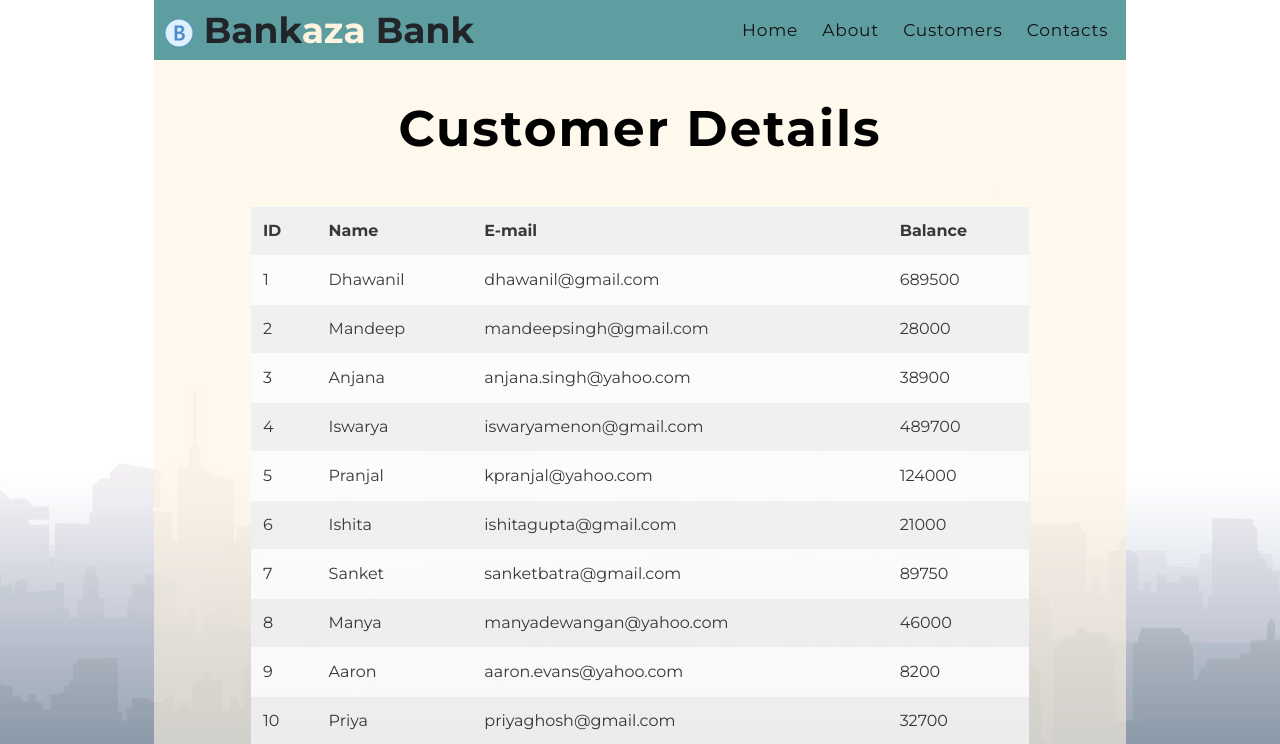
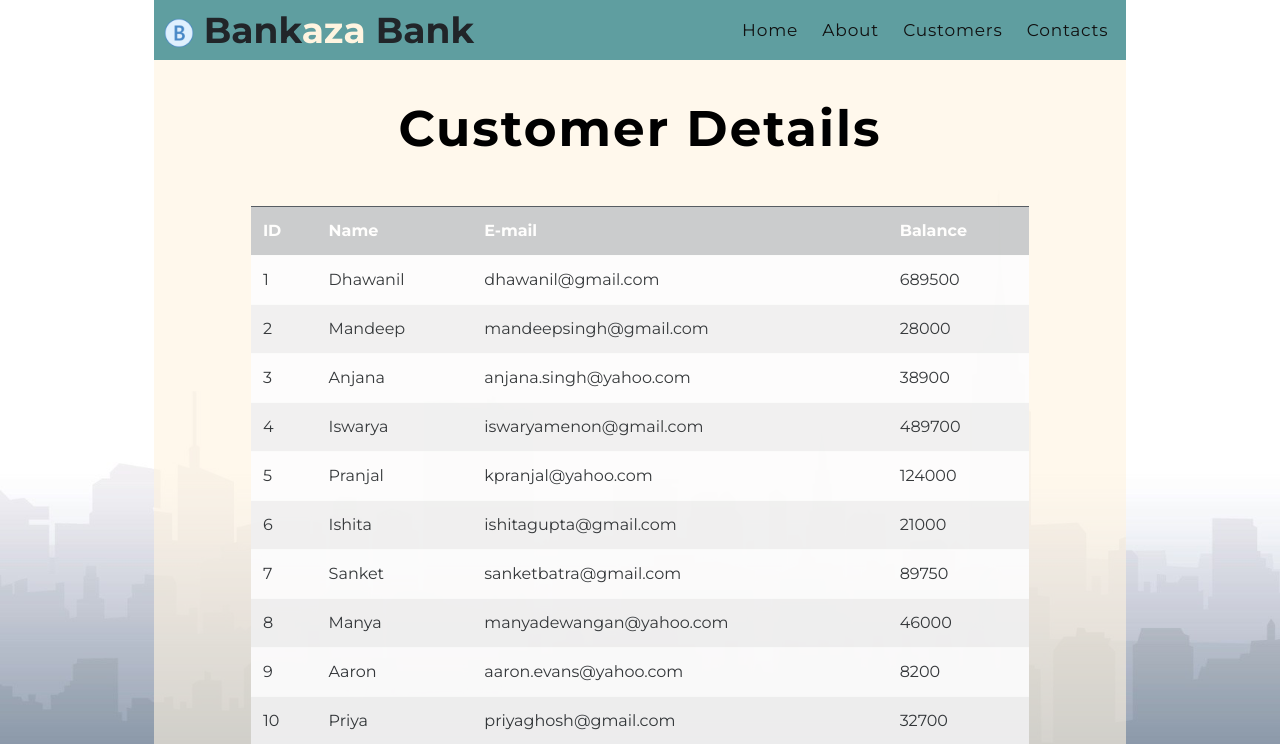
Before and after one commit to reddykumaraswamy/Basic_Banking_System, a PHP site: page /customer.php in a window 1280 px wide. Shown: the top 744 px of the page. Run offline with PHP 8.4, Linux system fonts and the light colour scheme; data comes from the database, SQL or seed files in the repository; some libraries are stand-ins or nearby versions.

Commit message:
First Commit

```diff
--- a/customer.php
+++ b/customer.php
@@ -43,7 +43,7 @@
       <?php
         echo '<h1 class="intro" style="letter-spacing: 2px; font-weight: bold;"><center>Customer Details</center></h1>';
         echo '<table class="listtable table-light table  table-striped table-hover mt-2"  style="opacity: 0.9; width: 80%; margin: auto;">
-          <tr>
+          <tr class="table-dark">
               <th>ID</th>
               <th>Name</th>
               <th>E-mail</th>
```
